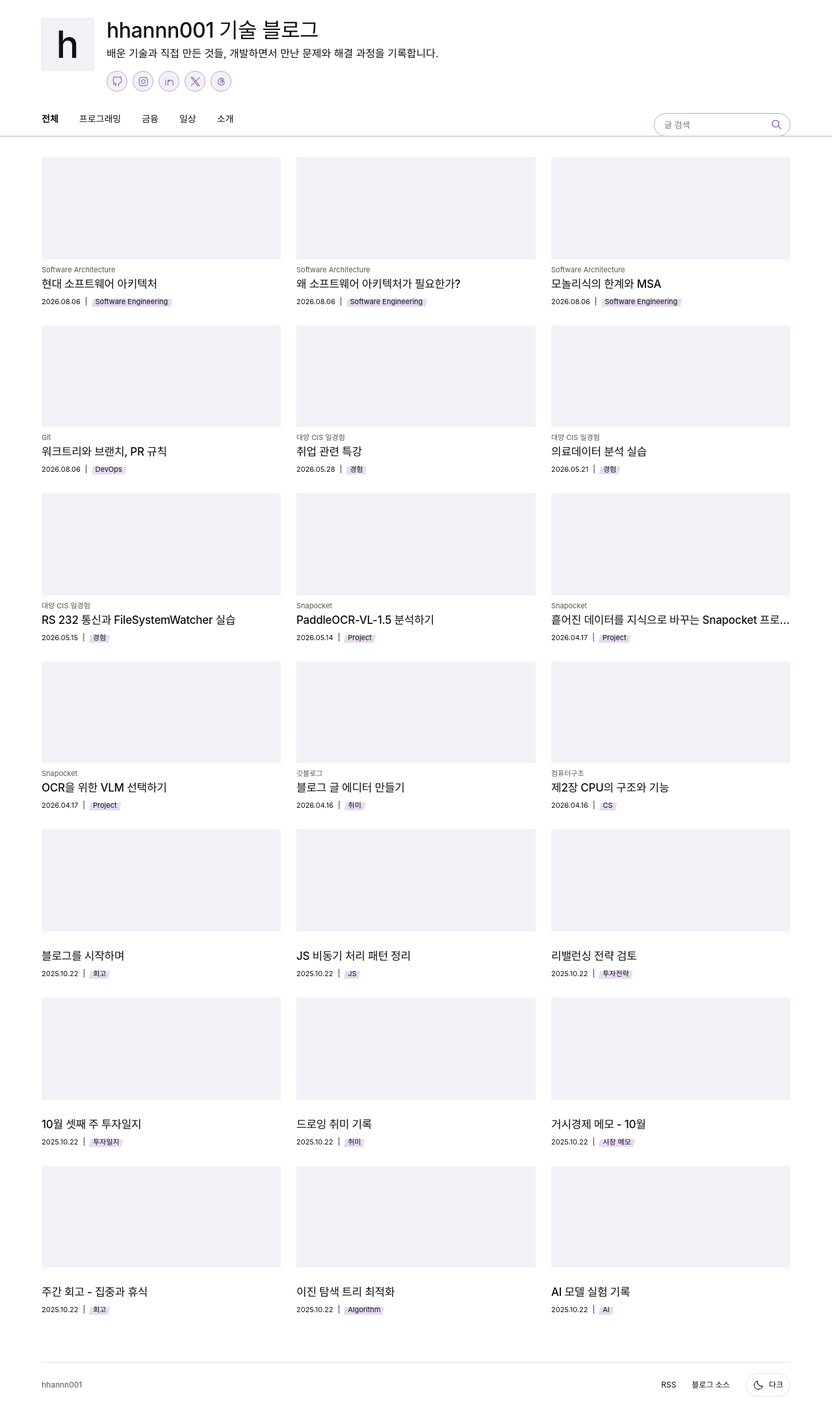
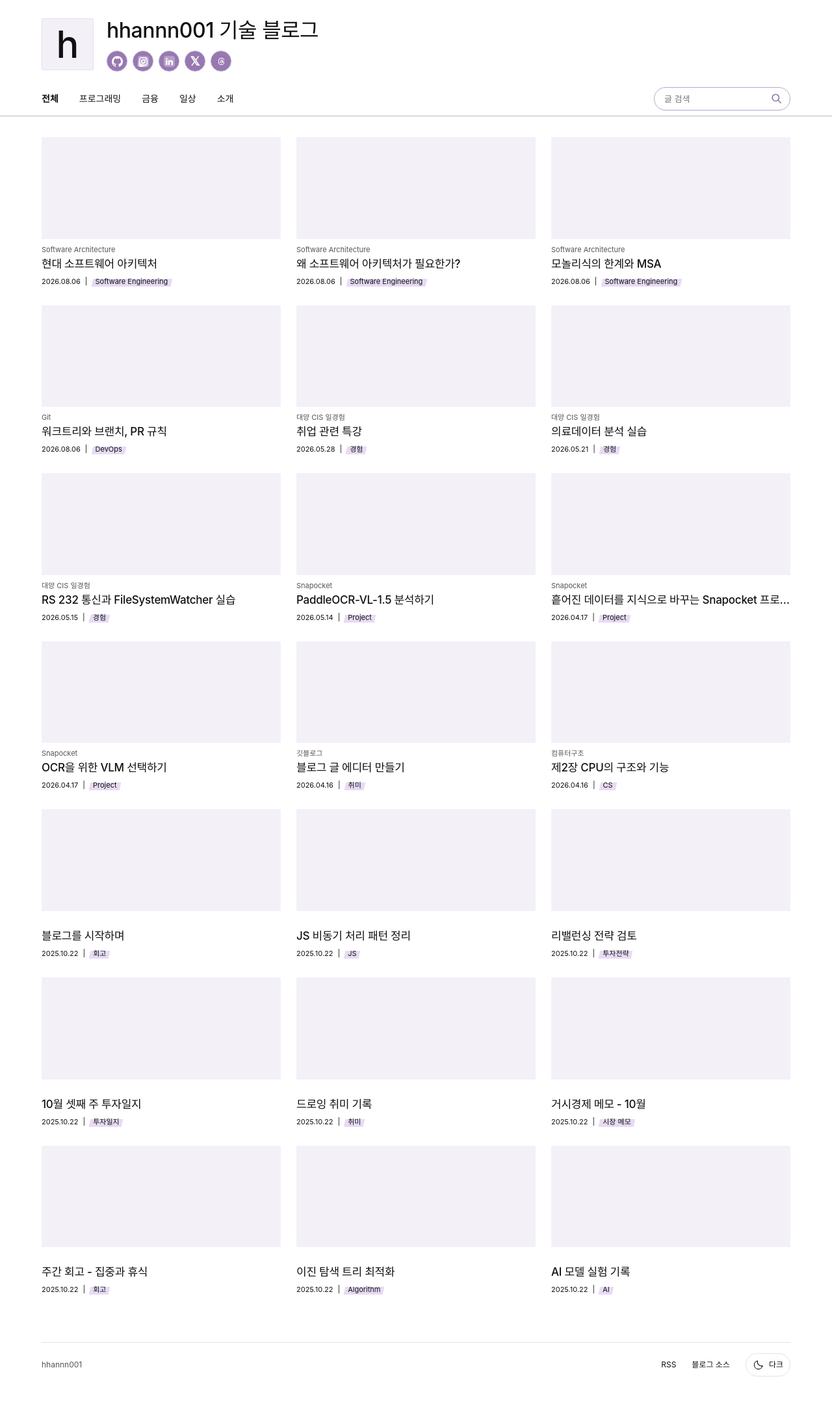
Before and after one commit to hhannn001/hhannn001.github.io, a Jekyll site: the page built from index.md, in a window 1280 px wide, cut to the strip 164-2353 px from the top of the page. Shown: the whole strip at 65% size. Built offline with Jekyll 4.4.1, drawn with Linux system fonts in a browser that asks for light colours; after the commit the page ends 2322 px from its top, so only the background shows below that.

Commit message:
Use source social icons and align home search field

```diff
--- a/_includes/publication-profile.html
+++ b/_includes/publication-profile.html
@@ -1,4 +1,4 @@
 <section class="publication-profile shell">
   <a class="publication-avatar" href="{{ '/about/' | relative_url }}" aria-label="블로그 소개">h</a>
-  <div class="publication-info"><h1>hhannn001 기술 블로그</h1><p>배운 기술과 직접 만든 것들, 개발하면서 만난 문제와 해결 과정을 기록합니다.</p>{% include social-links.html %}</div>
+  <div class="publication-info"><h1>hhannn001 기술 블로그</h1>{% include social-links.html %}</div>
 </section>
--- a/_includes/social-links.html
+++ b/_includes/social-links.html
@@ -1,7 +1,7 @@
 <nav class="profile-social" aria-label="소셜 계정">
-  <a href="https://github.com/hhannn001" aria-label="GitHub" title="GitHub" target="_blank" rel="noopener noreferrer"><svg viewBox="0 0 24 24" aria-hidden="true"><path d="M9 19c-4.3 1.3-4.3-2.2-6-2.5m12 5v-3.4c0-1 .1-1.5-.5-2 3.2-.3 6.5-1.6 6.5-7.1 0-1.5-.5-2.7-1.4-3.7.1-.4.6-1.9-.1-3.7 0 0-1.2-.4-3.8 1.4A13 13 0 0 0 12 2.5c-1.3 0-2.5.2-3.7.5C5.7 1.2 4.5 1.6 4.5 1.6c-.7 1.8-.2 3.3-.1 3.7C3.5 6.3 3 7.5 3 9c0 5.5 3.3 6.8 6.5 7.1-.6.5-.6 1.1-.5 2V21"/></svg></a>
-  <a href="https://www.instagram.com/hhannn999/" aria-label="Instagram" title="Instagram" target="_blank" rel="noopener noreferrer"><svg viewBox="0 0 24 24" aria-hidden="true"><rect x="3" y="3" width="18" height="18" rx="5"/><circle cx="12" cy="12" r="4"/><circle cx="17.5" cy="6.5" r=".7" fill="currentColor" stroke="none"/></svg></a>
-  <a href="https://www.linkedin.com/in/juhan-lee-a45441354" aria-label="LinkedIn" title="LinkedIn" target="_blank" rel="noopener noreferrer"><svg viewBox="0 0 24 24" aria-hidden="true"><path d="M4 9v11M4 5v.1M9 20V9h4v2c.6-1.2 1.6-2 3.3-2 2.5 0 3.7 1.6 3.7 4.3V20M9 14c0-2.3 1.2-3.5 3-3.5"/></svg></a>
-  <a href="{{ site.social_x_url }}" aria-label="X" title="X" target="_blank" rel="noopener noreferrer"><svg viewBox="0 0 24 24" aria-hidden="true"><path d="M3 3h4l14 18h-4L3 3Zm18 0L3 21"/></svg></a>
-  <a href="https://www.threads.com/@hhannn001" aria-label="Threads" title="Threads" target="_blank" rel="noopener noreferrer"><svg viewBox="0 0 24 24" aria-hidden="true"><path d="M17.7 8.4C17 5.8 15.1 4.5 12 4.5c-4.2 0-7 3-7 7.5S7.6 19.5 12 19.5c4 0 6.3-2.4 6.3-5.5 0-2.5-1.8-4-4.6-4-2.2 0-3.7 1.1-3.7 2.7 0 1.3 1.1 2.1 2.4 2.1 2 0 3-1.7 2.7-3.7-.3-2.5-2.1-4.3-5-4.3"/></svg></a>
+  <a href="https://github.com/hhannn001" aria-label="GitHub" title="GitHub" target="_blank" rel="noopener noreferrer"><img src="{{ '/assets/images/social/github.png' | relative_url }}" alt="" aria-hidden="true"></a>
+  <a href="https://www.instagram.com/hhannn999/" aria-label="Instagram" title="Instagram" target="_blank" rel="noopener noreferrer"><img src="{{ '/assets/images/social/instagram.png' | relative_url }}" alt="" aria-hidden="true"></a>
+  <a href="https://www.linkedin.com/in/juhan-lee-a45441354" aria-label="LinkedIn" title="LinkedIn" target="_blank" rel="noopener noreferrer"><img src="{{ '/assets/images/social/linkedin.png' | relative_url }}" alt="" aria-hidden="true"></a>
+  <a href="{{ site.social_x_url }}" aria-label="X" title="X" target="_blank" rel="noopener noreferrer"><span aria-hidden="true" class="social-x">𝕏</span></a>
+  <a href="https://www.threads.com/@hhannn001" aria-label="Threads" title="Threads" target="_blank" rel="noopener noreferrer"><img src="{{ '/assets/images/social/threads.png' | relative_url }}" alt="" aria-hidden="true"></a>
 </nav>
--- a/assets/css/style.css
+++ b/assets/css/style.css
@@ -170,3 +170,16 @@ html[data-theme="dark"] { --search-line: #806997; --search-icon: #c8b1df; }
 .profile-social a:hover { background: var(--marker); color: var(--text); text-decoration: none; }
 .profile-social svg { width: 17px; height: 17px; fill: none; stroke: currentColor; stroke-width: 1.7; stroke-linecap: round; stroke-linejoin: round; }
 @media (max-width: 727.98px) { .profile-social { grid-column: 1 / -1; margin-top: 1px; } }
+
+.home .site-search { transform: translateY(-9px); }
+.profile-social img { display: block; width: 17px; height: 17px; object-fit: contain; filter: invert(51%) sepia(13%) saturate(1245%) hue-rotate(221deg) brightness(88%) contrast(89%); }
+html[data-theme="dark"] .profile-social img { filter: invert(77%) sepia(14%) saturate(615%) hue-rotate(221deg) brightness(93%) contrast(89%); }
+.profile-social .social-x { font-size: 19px; line-height: 1; font-weight: 600; }
+.publication-info .profile-social { margin-top: 12px; }
+@media (max-width: 727.98px) { .publication-info .profile-social { margin-top: 2px; } }
+/* Source PNGs keep their white symbols; screen blend supplies a uniform purple field. */
+.profile-social a { background: #9778b1; color: #fff; }
+html[data-theme="dark"] .profile-social a { background: #6b5183; }
+.profile-social img, html[data-theme="dark"] .profile-social img { filter: grayscale(1) contrast(1.4); mix-blend-mode: screen; }
+.profile-social a:hover { background: #7e6197; color: #fff; }
+.profile-social a[aria-label="GitHub"] img { filter: brightness(0) invert(1); mix-blend-mode: normal; }
```
Also changed, not shown: assets/images/social/github.png (added), assets/images/social/instagram.png (added), assets/images/social/linkedin.png (added), assets/images/social/threads.png (added).
